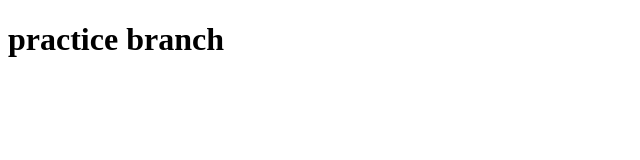
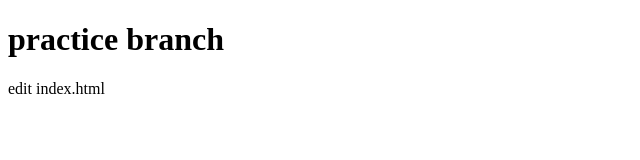
Before and after one commit to DongbeenSeo/collabo, a plain HTML site: page index.html in a window 1280 px wide. Shown: the whole page, without its empty margins (0-640 px from the left). Drawn offline with Linux system fonts and the light colour scheme.

Commit message:
edit index.html add <p> in develop branch

```diff
--- a/index.html
+++ b/index.html
@@ -10,6 +10,7 @@
 
 <body>
 	<h1>practice branch</h1>
+	<p>edit index.html</p>
 </body>
 
 </html>
```
